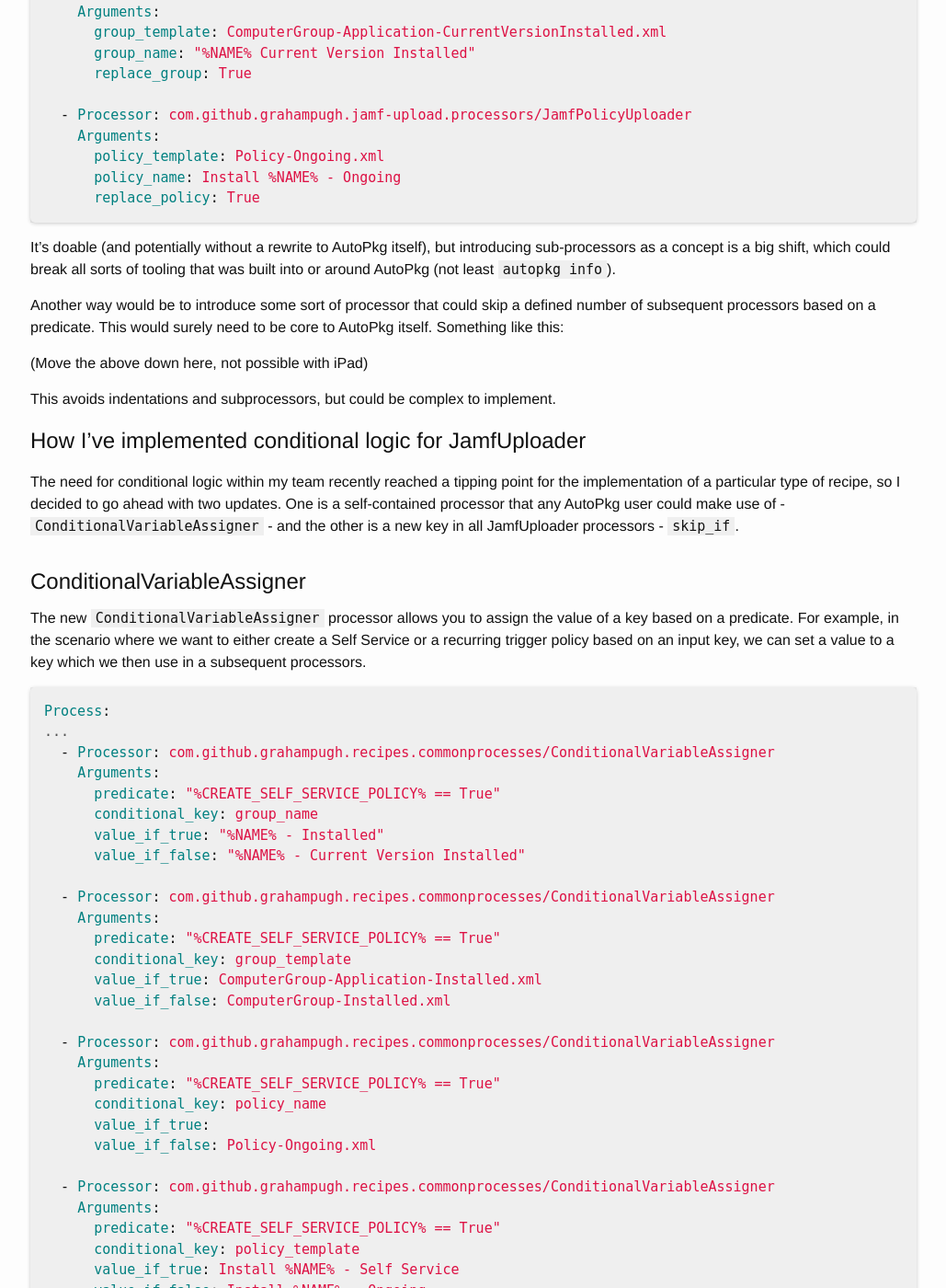
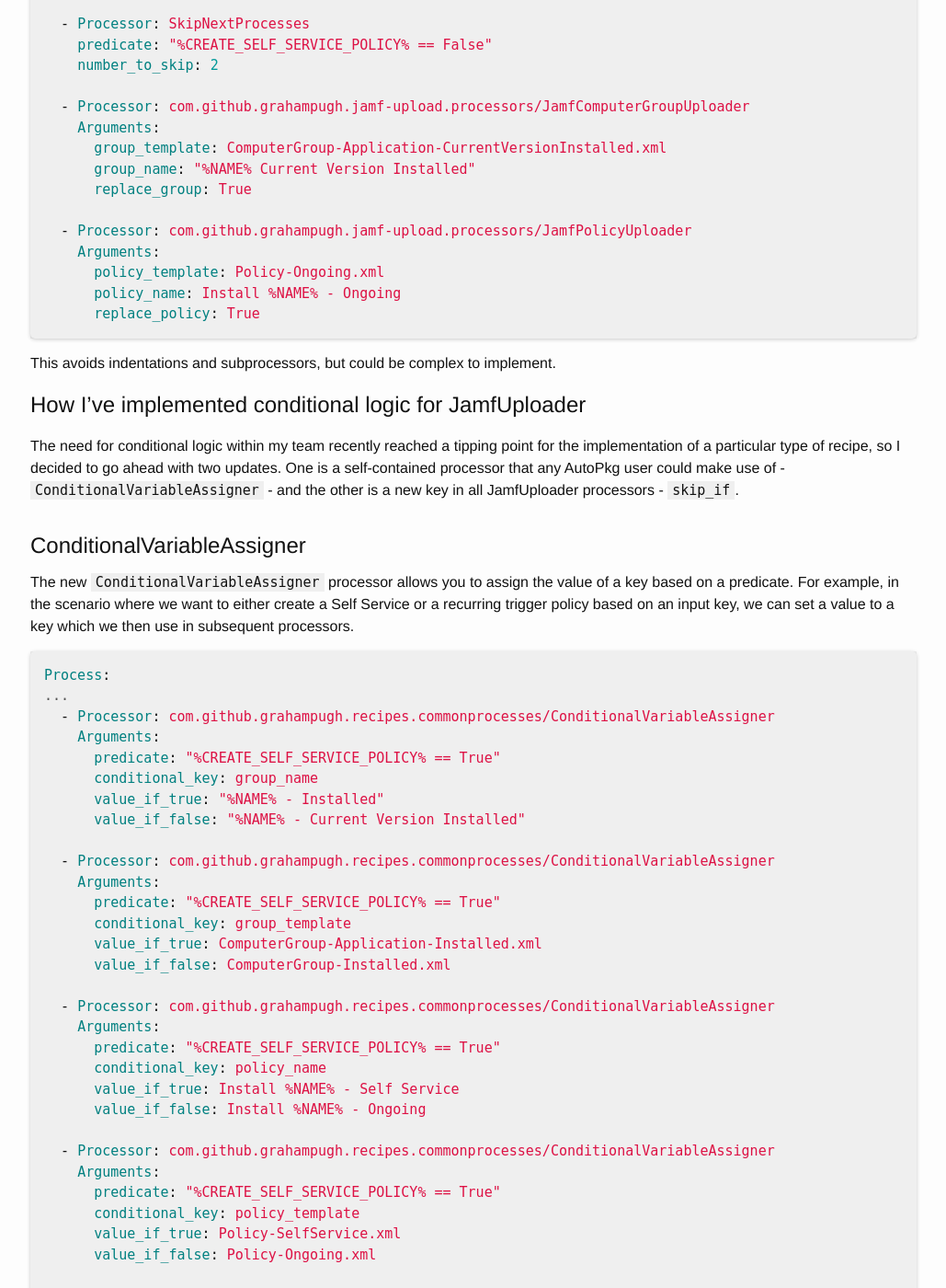
Before and after one commit to grahampugh/grahampugh.github.io, a Jekyll site: the page built from _posts/2026-06-28-conditional-logic-autopkg-jamfuploader.md, in a window 1280 px wide and 1400 px high, scrolled down 2758 px. Shown: the whole window at 92% size, without its empty margins (125-1154 px from the left). Built offline with Jekyll 4.4.1, drawn with Linux system fonts in a browser that asks for light colours; comment, search, counter and statistics services are not loaded; some of the changed text lies outside the part shown.

Commit message:
Update 2026-06-28-conditional-logic-autopkg-jamfuploader.md

````diff
--- a/_posts/2026-06-28-conditional-logic-autopkg-jamfuploader.md
+++ b/_posts/2026-06-28-conditional-logic-autopkg-jamfuploader.md
@@ -101,12 +105,6 @@
       replace_policy: True
 ```
 
-It’s doable (and potentially without a rewrite to AutoPkg itself), but introducing sub-processors as a concept is a big shift, which could break all sorts of tooling that was built into or around AutoPkg (not least `autopkg info`).
-
-Another way would be to introduce some sort of processor that could skip a defined number of subsequent processors based on a predicate. This would surely need to be core to AutoPkg itself. Something like this:
-
-(Move the above down here, not possible with iPad)
-
 This avoids indentations and subprocessors, but could be complex to implement.
 
 # How I’ve implemented conditional logic for JamfUploader
@@ -115,7 +113,7 @@
 
 ## ConditionalVariableAssigner
 
-The new `ConditionalVariableAssigner` processor allows you to assign the value of a key based on a predicate. For example, in the scenario where we want to either create a Self Service or a recurring trigger policy based on an input key, we can set a value to a key which we then use in a subsequent processors.
+The new `ConditionalVariableAssigner` processor allows you to assign the value of a key based on a predicate. For example, in the scenario where we want to either create a Self Service or a recurring trigger policy based on an input key, we can set a value to a key which we then use in subsequent processors.
 
 ```yaml
 Process:
@@ -138,15 +136,15 @@
     Arguments:
       predicate: "%CREATE_SELF_SERVICE_POLICY% == True"
       conditional_key: policy_name
-      value_if_true:
-      value_if_false: Policy-Ongoing.xml
+      value_if_true: Install %NAME% - Self Service
+      value_if_false: Install %NAME% - Ongoing
 
   - Processor: com.github.grahampugh.recipes.commonprocesses/ConditionalVariableAssigner
     Arguments:
       predicate: "%CREATE_SELF_SERVICE_POLICY% == True"
       conditional_key: policy_template
-      value_if_true: Install %NAME% - Self Service
-      value_if_false: Install %NAME% - Ongoing
+      value_if_true: Policy-SelfService.xml
+      value_if_false: Policy-Ongoing.xml
 
   - Processor: com.github.grahampugh.jamf-upload.processors/JamfComputerGroupUploader # name/template keys conditionally defined
     Arguments:
````
Also changed, not shown: other parts of _posts/2026-06-28-conditional-logic-autopkg-jamfuploader.md (+6 -2 lines).
